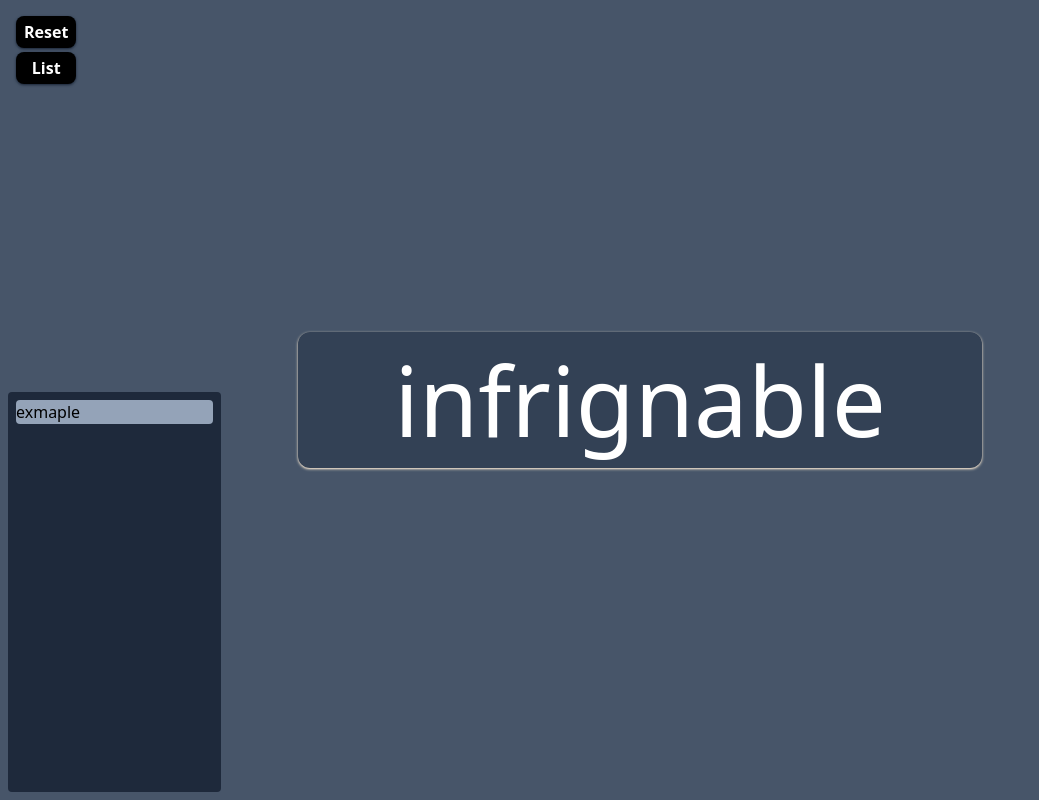
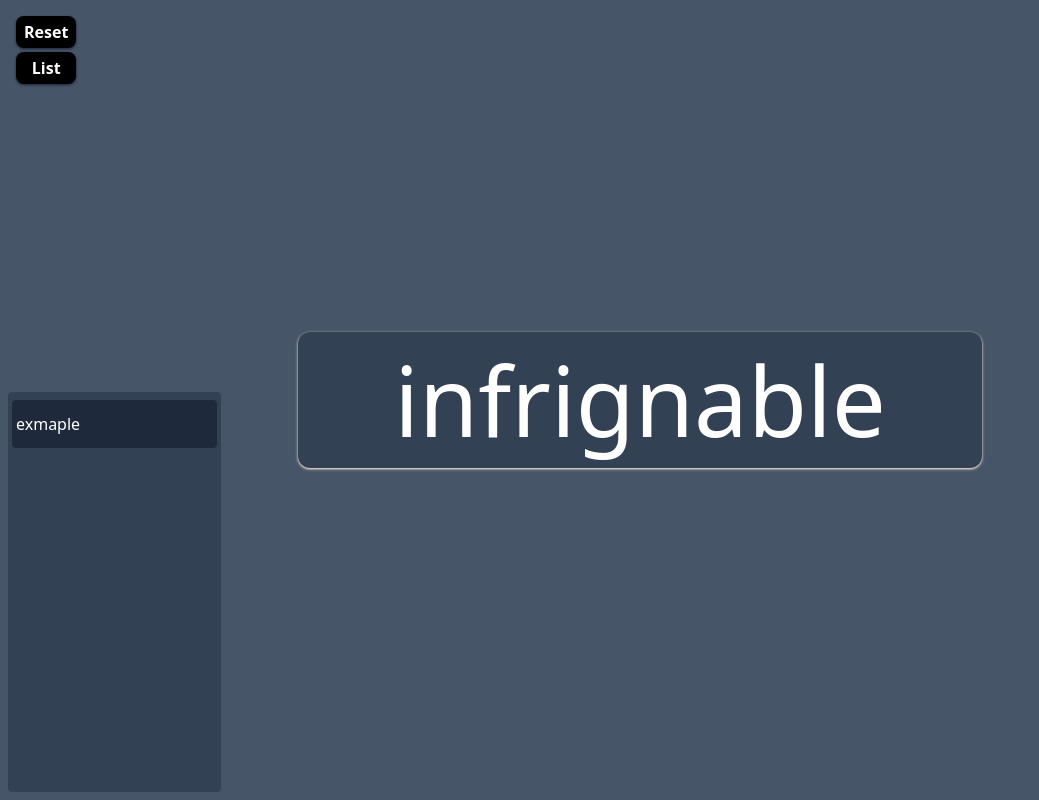
Before and after one commit to Bijan-K/NextJS-Vocabulary-Trainer, a Next.js app: page / in a window 1280 px wide. Shown: the whole page, without its empty margins (0-1039 px from the left). Built offline with nearby package versions, Linux system fonts and the light colour scheme.

Commit message:
Context and Button place holder

```diff
--- a/components/MainHolder.js
+++ b/components/MainHolder.js
@@ -10,14 +10,14 @@ export default function MainHolder() {
   };
   return (
     <div
-      className="w-full h-full bg-slate-600 flex items-center justify-center cursor-crosshair"
+      className="w-full h-full bg-slate-600 flex items-center justify-center"
       onClick={test}
     >
       <div
-        className=" shadow shadow-orange-100 rounded-xl bg-slate-700 px-24 py-[20px]"
+        className="shadow shadow-orange-100 rounded-xl bg-slate-700 px-24 py-[20px] cursor-grab"
         onClick={test2}
       >
-        <span className="text-white text-8xl cursor-grab">infrignable</span>
+        <span className="text-white text-8xl">infrignable</span>
       </div>
     </div>
   );
--- a/components/listBox/ListContainer.js
+++ b/components/listBox/ListContainer.js
@@ -1,7 +1,7 @@
 export default function ListContainer() {
   return (
-    <div className="absolute bottom-2 left-2 w-1/6 h-1/2 bg-slate-800 rounded">
-      <div className="mx-2 my-2 rounded bg-slate-400 h-fit text-black">
+    <div className="absolute  bottom-2 left-2 w-1/6 h-1/2 bg-slate-700 rounded">
+      <div className="bg-slate-800 mx-1 my-2 rounded py-3 px-1 text-white">
         exmaple
       </div>
     </div>
```
Also changed, not shown: context/DisplayContext.js (added, +11 -0 lines).
